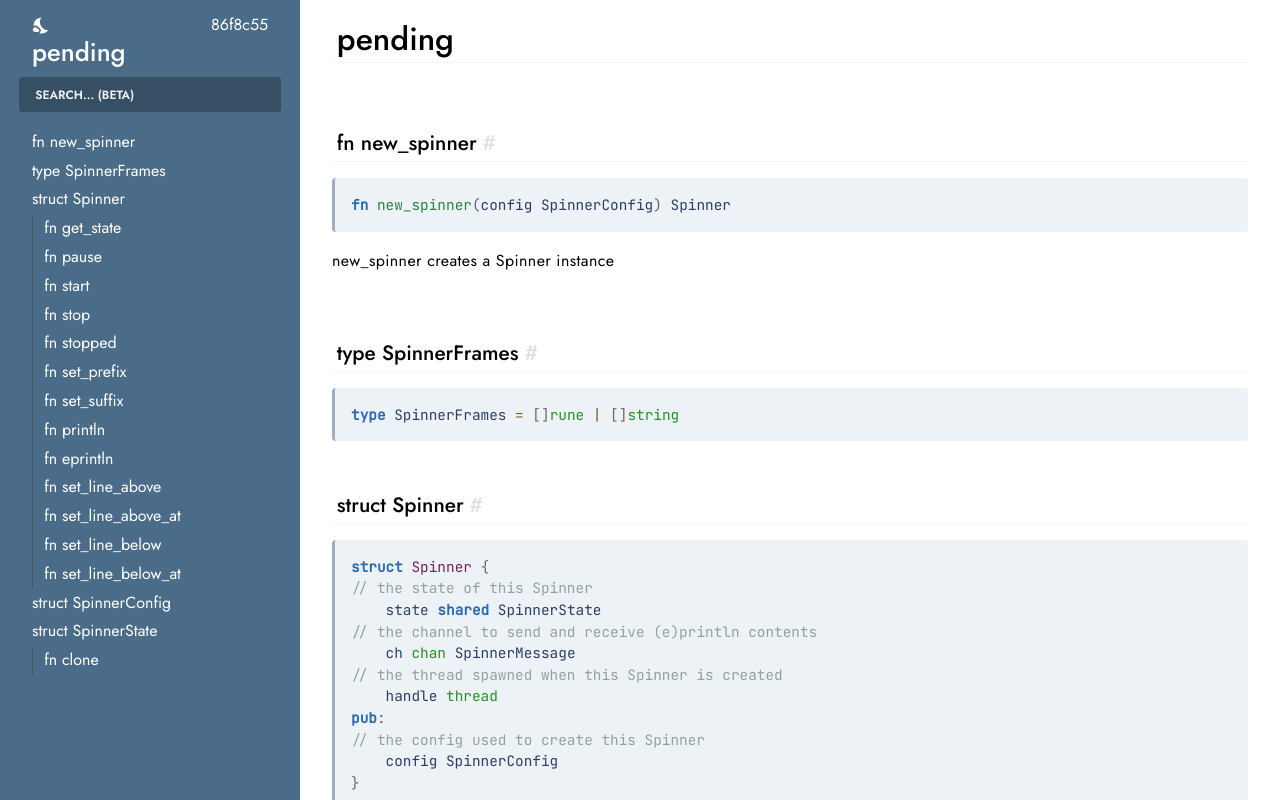
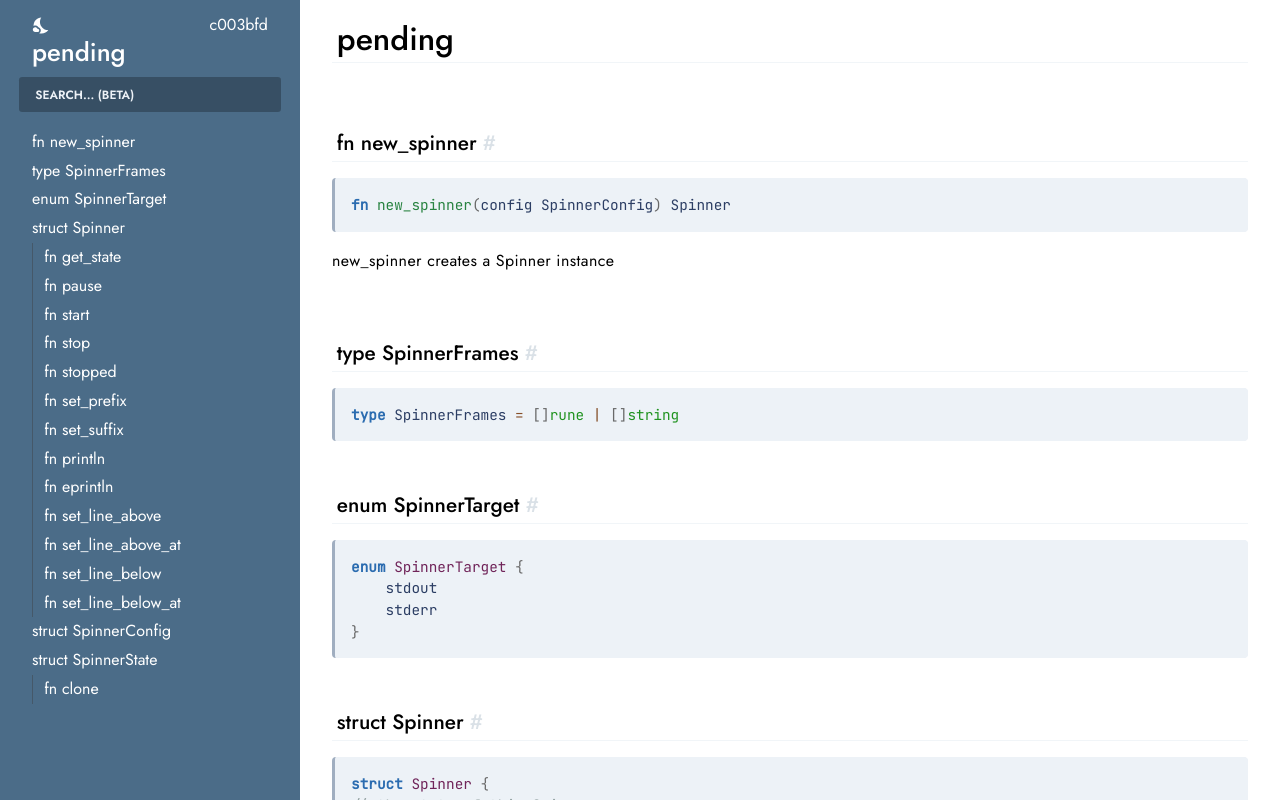
Before and after one commit to aynh/v-pending, a plain HTML site: page index.html in a window 1280 px wide. Drawn offline with Linux system fonts and the light colour scheme.

Commit message:
deploy: d0a8be26e1a1d97386220b51cc68bcf900c05890

```diff
--- a/index.html
+++ b/index.html
@@ -32,7 +32,7 @@
           <div class="info">
             <div class="module">pending</div>
             <div class="toggle-version-container">
-              <span> 86f8c55</span>
+              <span> c003bfd</span>
               <div id="dark-mode-toggle" role="switch" aria-checked="false" aria-label="Toggle dark mode"><svg xmlns="http://www.w3.org/2000/svg" class="light-icon" height="24" viewBox="0 0 24 24" width="24"><path d="M0 0h24v24H0z" fill="none"/><path d="M6.76 4.84l-1.8-1.79-1.41 1.41 1.79 1.79 1.42-1.41zM4 10.5H1v2h3v-2zm9-9.95h-2V3.5h2V.55zm7.45 3.91l-1.41-1.41-1.79 1.79 1.41 1.41 1.79-1.79zm-3.21 13.7l1.79 1.8 1.41-1.41-1.8-1.79-1.4 1.4zM20 10.5v2h3v-2h-3zm-8-5c-3.31 0-6 2.69-6 6s2.69 6 6 6 6-2.69 6-6-2.69-6-6-6zm-1 16.95h2V19.5h-2v2.95zm-7.45-3.91l1.41 1.41 1.79-1.8-1.41-1.41-1.79 1.8z"/></svg>
 <svg xmlns="http://www.w3.org/2000/svg" class="dark-icon" enable-background="new 0 0 24 24" height="24" viewBox="0 0 24 24" width="24"><g><rect fill="none" height="24" width="24"/></g><g><g><g><path d="M11.1,12.08C8.77,7.57,10.6,3.6,11.63,2.01C6.27,2.2,1.98,6.59,1.98,12c0,0.14,0.02,0.28,0.02,0.42 C2.62,12.15,3.29,12,4,12c1.66,0,3.18,0.83,4.1,2.15C9.77,14.63,11,16.17,11,18c0,1.52-0.87,2.83-2.12,3.51 c0.98,0.32,2.03,0.5,3.11,0.5c3.5,0,6.58-1.8,8.37-4.52C18,17.72,13.38,16.52,11.1,12.08z"/></g><path d="M7,16l-0.18,0C6.4,14.84,5.3,14,4,14c-1.66,0-3,1.34-3,3s1.34,3,3,3c0.62,0,2.49,0,3,0c1.1,0,2-0.9,2-2 C9,16.9,8.1,16,7,16z"/></g></g></svg>
 </div>
@@ -50,6 +50,9 @@
 </ul>
 </li>
 <li class="open"><a href="#SpinnerFrames">type SpinnerFrames</a>        <ul>
+</ul>
+</li>
+<li class="open"><a href="#SpinnerTarget">enum SpinnerTarget</a>        <ul>
 </ul>
 </li>
 <li class="open"><a href="#Spinner">struct Spinner</a>        <ul>
@@ -94,6 +97,14 @@
 </section>
 						<section id="SpinnerFrames" class="doc-node">
 							<div class="title"><h2>type SpinnerFrames <a href="#SpinnerFrames">#</a></h2></div><pre class="signature"><code><span class="token keyword">type</span> SpinnerFrames <span class="token operator">=</span> <span class="token punctuation">[</span><span class="token punctuation">]</span><span class="token builtin">rune</span> <span class="token operator">|</span> <span class="token punctuation">[</span><span class="token punctuation">]</span><span class="token builtin">string</span></code></pre>
+
+
+</section>
+						<section id="SpinnerTarget" class="doc-node">
+							<div class="title"><h2>enum SpinnerTarget <a href="#SpinnerTarget">#</a></h2></div><pre class="signature"><code><span class="token keyword">enum</span> <span class="token symbol">SpinnerTarget</span> <span class="token punctuation">{</span>
+	stdout
+	stderr
+<span class="token punctuation">}</span></code></pre>
 
 
 </section>
@@ -182,6 +193,8 @@
 							<div class="title"><h2>struct SpinnerConfig <a href="#SpinnerConfig">#</a></h2></div><pre class="signature"><code><span class="token keyword">struct</span> <span class="token symbol">SpinnerConfig</span> <span class="token punctuation">{</span>
 	frames   SpinnerFrames <span class="token punctuation">[</span>required<span class="token punctuation">]</span>
 	interval time<span class="token punctuation">.</span>Duration <span class="token punctuation">[</span>required<span class="token punctuation">]</span>
+<span class="token comment">// where to print the spinner</span>
+	target SpinnerTarget <span class="token operator">=</span> <span class="token punctuation">.</span>stderr
 <span class="token comment">// used to map (read: modify) the frame before it gets printed</span>
 <span class="token comment">// by default it will print the frame as-is</span>
 	map_frame     <span class="token keyword">fn</span> <span class="token punctuation">(</span>frame <span class="token builtin">string</span><span class="token punctuation">)</span> <span class="token builtin">string</span> <span class="token operator">=</span> default_map_frame
@@ -218,7 +231,7 @@
 </section>
 
           <div class="footer">
-            Powered by vdoc. Generated on: 25 Jan 2023 16:47:46
+            Powered by vdoc. Generated on: 10 Feb 2023 08:01:28
           </div>
         </div>
 
--- a/search_index.js
+++ b/search_index.js
@@ -1,4 +1,4 @@
 var searchModuleIndex = ["pending",];
-var searchIndex = ["Spinner","get_state","pause","start","stop","stopped","set_prefix","set_suffix","println","eprintln","set_line_above","set_line_above_at","set_line_below","set_line_below_at","SpinnerState","clone","SpinnerFrames","SpinnerConfig","new_spinner",];
+var searchIndex = ["Spinner","get_state","pause","start","stop","stopped","set_prefix","set_suffix","println","eprintln","set_line_above","set_line_above_at","set_line_below","set_line_below_at","SpinnerState","clone","SpinnerFrames","SpinnerConfig","SpinnerTarget","new_spinner",];
 var searchModuleData = [["","pending.html"],];
-var searchData = [["pending","","pending.html#Spinner","struct "],["pending","","pending.html#Spinner.get_state","fn (Spinner)"],["pending","","pending.html#Spinner.pause","fn (Spinner)"],["pending","","pending.html#Spinner.start","fn (Spinner)"],["pending","","pending.html#Spinner.stop","fn (Spinner)"],["pending","","pending.html#Spinner.stopped","fn (Spinner)"],["pending","","pending.html#Spinner.set_prefix","fn (Spinner)"],["pending","","pending.html#Spinner.set_suffix","fn (Spinner)"],["pending","","pending.html#Spinner.println","fn (Spinner)"],["pending","","pending.html#Spinner.eprintln","fn (Spinner)"],["pending","","pending.html#Spinner.set_line_above","fn (Spinner)"],["pending","","pending.html#Spinner.set_line_above_at","fn (Spinner)"],["pending","","pending.html#Spinner.set_line_below","fn (Spinner)"],["pending","","pending.html#Spinner.set_line_below_at","fn (Spinner)"],["pending","","pending.html#SpinnerState","struct "],["pending","","pending.html#SpinnerState.clone","fn (SpinnerState)"],["pending","","pending.html#SpinnerFrames","type "],["pending","","pending.html#SpinnerConfig","struct "],["pending","","pending.html#new_spinner","fn "],];
+var searchData = [["pending","","pending.html#Spinner","struct "],["pending","","pending.html#Spinner.get_state","fn (Spinner)"],["pending","","pending.html#Spinner.pause","fn (Spinner)"],["pending","","pending.html#Spinner.start","fn (Spinner)"],["pending","","pending.html#Spinner.stop","fn (Spinner)"],["pending","","pending.html#Spinner.stopped","fn (Spinner)"],["pending","","pending.html#Spinner.set_prefix","fn (Spinner)"],["pending","","pending.html#Spinner.set_suffix","fn (Spinner)"],["pending","","pending.html#Spinner.println","fn (Spinner)"],["pending","","pending.html#Spinner.eprintln","fn (Spinner)"],["pending","","pending.html#Spinner.set_line_above","fn (Spinner)"],["pending","","pending.html#Spinner.set_line_above_at","fn (Spinner)"],["pending","","pending.html#Spinner.set_line_below","fn (Spinner)"],["pending","","pending.html#Spinner.set_line_below_at","fn (Spinner)"],["pending","","pending.html#SpinnerState","struct "],["pending","","pending.html#SpinnerState.clone","fn (SpinnerState)"],["pending","","pending.html#SpinnerFrames","type "],["pending","","pending.html#SpinnerConfig","struct "],["pending","","pending.html#SpinnerTarget","enum "],["pending","","pending.html#new_spinner","fn "],];
```
